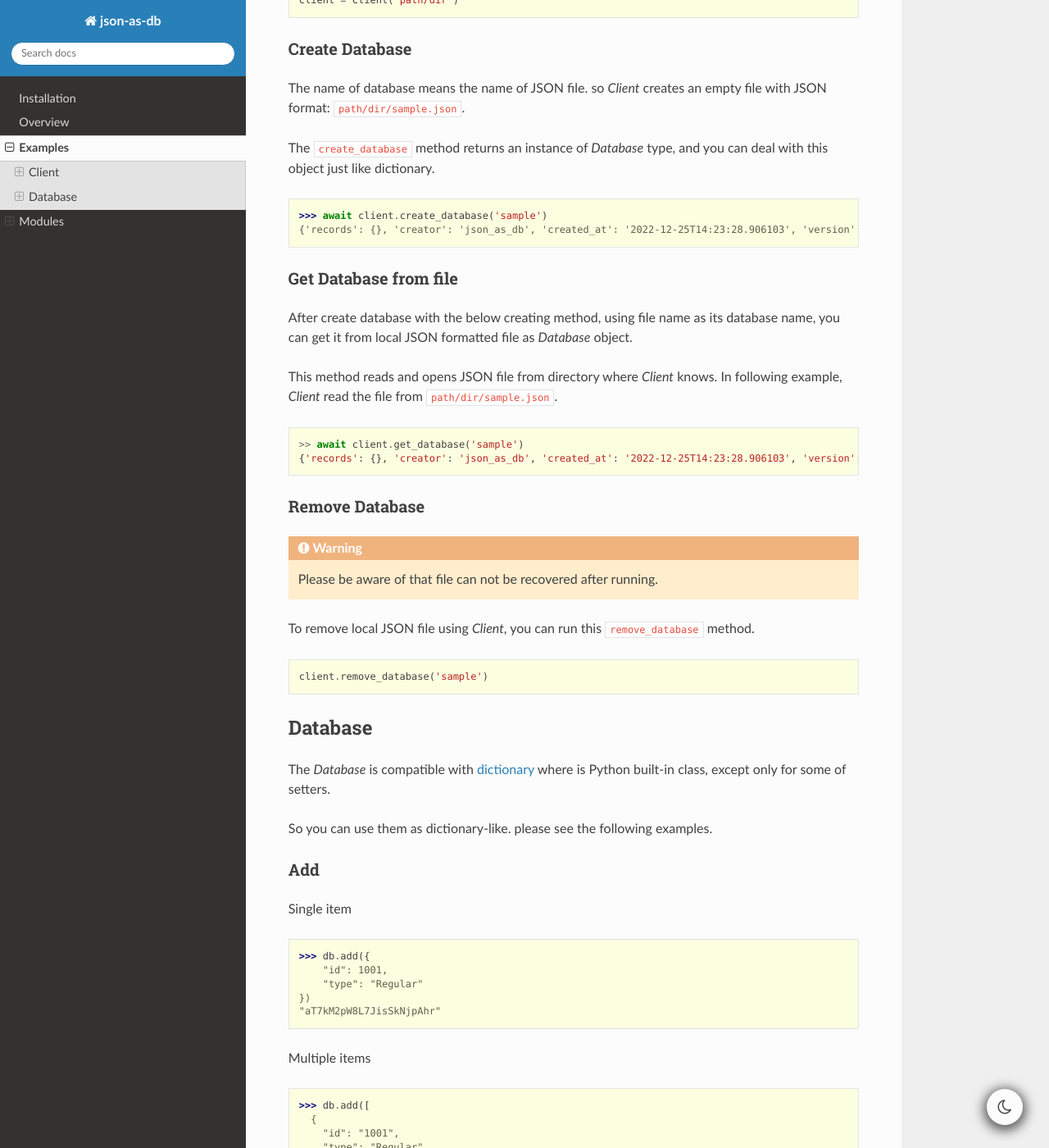
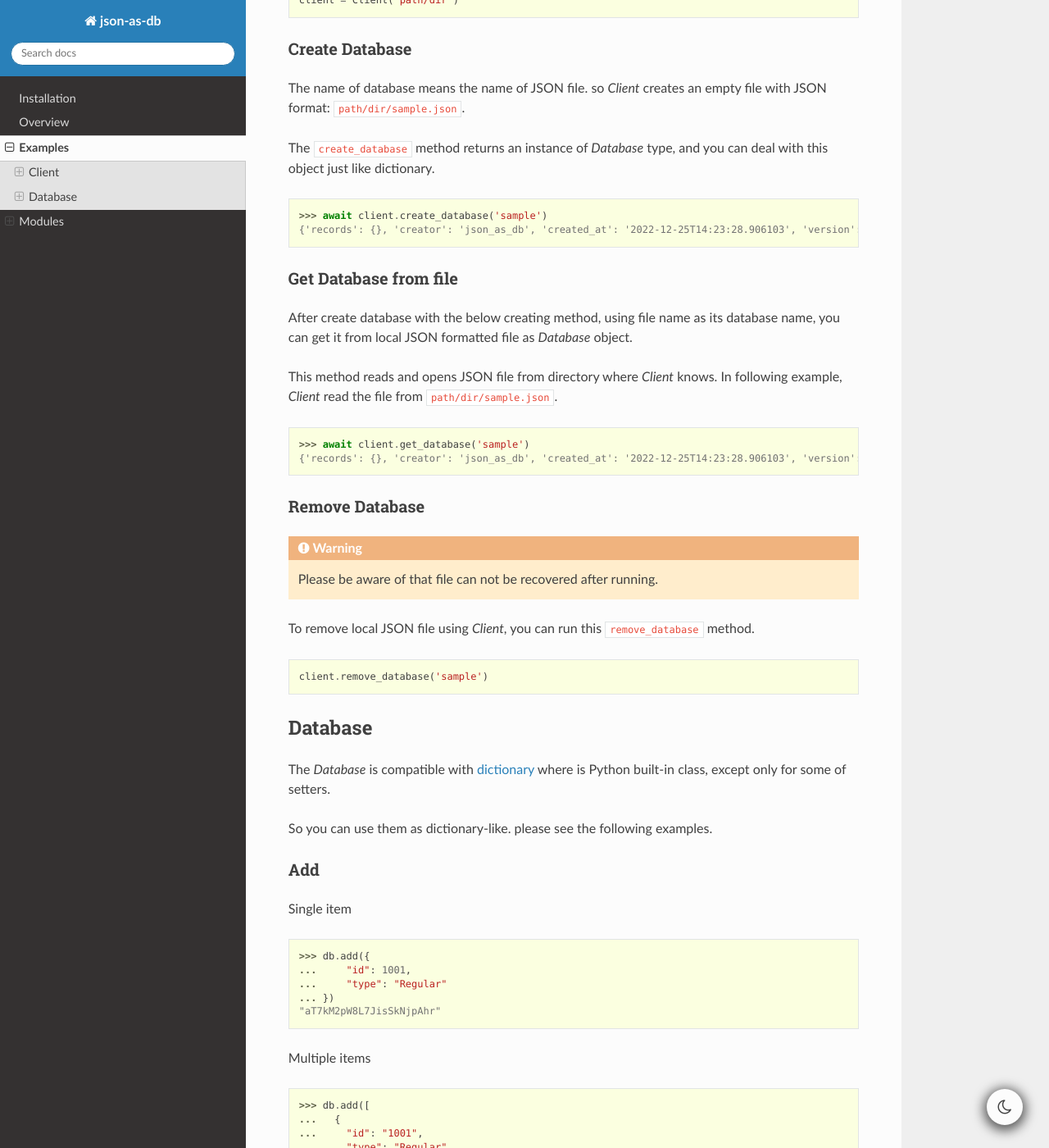
Before and after one commit to joonas-yoon/json-as-db, a Sphinx documentation site: the page built from docs/source/examples.rst, in a window 1280 px wide and 1400 px high, scrolled down 442 px. Shown: the whole window at 82% size. Built offline with Sphinx 7.4.7 and the Read the Docs theme 2.0.0, drawn with Linux system fonts in a browser that asks for light colours; some of the changed text lies outside the part shown.

Commit message:
docs+fix: update correct syntax and dark theme css

```diff
--- a/docs/source/_static/override.css
+++ b/docs/source/_static/override.css
@@ -1,9 +1,25 @@
-.highlight {
-  background-color: #fbffe0 !important;
+html[data-theme="dark"] body {
+  background-color: #101010;
 }
 
-.highlight .go {
+html[data-theme='dark'] .wy-side-nav-search {
+  background-color: #003b62 !important;
+}
+
+.rst-content div[class^="highlight"] {
+  background-color: #fbffe0;
+}
+
+.rst-content div[class^="highlight"] .gp {
   color: #5e6048;
+}
+
+html[data-theme="dark"] .rst-content div[class^="highlight"] {
+  background-color: #17181c;
+}
+
+html[data-theme="dark"] .rst-content div[class^="highlight"] .gp {
+  color: #dfe769;
 }
 
 .rst-content .toctree-wrapper ul li {
@@ -14,3 +30,28 @@
   margin-top: 0;
   margin-bottom: 0;
 }
+
+/* width */
+::-webkit-scrollbar {
+  width: 10px;
+  height: 8px;
+}
+
+/* Track */
+::-webkit-scrollbar-track {
+  background: none;
+}
+
+/* Handle */
+::-webkit-scrollbar-thumb {
+  background: #c5c5c5;
+}
+
+html[data-theme="dark"] ::-webkit-scrollbar-thumb {
+  background: #404040;
+}
+
+/* Handle on hover */
+::-webkit-scrollbar-thumb:hover {
+  background: #555;
+}
--- a/docs/source/examples.rst
+++ b/docs/source/examples.rst
@@ -46,7 +46,7 @@
 
 .. code-block:: python
 
-    >> await client.get_database('sample')
+    >>> await client.get_database('sample')
     {'records': {}, 'creator': 'json_as_db', 'created_at': '2022-12-25T14:23:28.906103', 'version': '1.0.0', 'updated_at': '2022-12-25T14:23:28.906103'}
 
 
@@ -82,9 +82,9 @@
 .. code-block:: python
 
     >>> db.add({
-        "id": 1001,
-        "type": "Regular"
-    })
+    ...     "id": 1001,
+    ...     "type": "Regular"
+    ... })
     "aT7kM2pW8L7JisSkNjpAhr"
 
 
@@ -93,19 +93,19 @@
 .. code-block:: python
 
     >>> db.add([
-      {
-        "id": "1001",
-        "type": "Regular"
-      },
-      {
-        "id": "1002",
-        "type": "Chocolate"
-      },
-      {
-        "id": "1003",
-        "type": "Blueberry"
-      },
-    ])
+    ...   {
+    ...     "id": "1001",
+    ...     "type": "Regular"
+    ...   },
+    ...   {
+    ...     "id": "1002",
+    ...     "type": "Chocolate"
+    ...   },
+    ...   {
+    ...     "id": "1003",
+    ...     "type": "Blueberry"
+    ...   },
+    ... ])
     ['FqkmbYFSCRCAHQWydhM69v', 'RUJGcVBFANvNRReXa8U3En', 'F3c3rWpzb3Wh2XYQpoYu9v']
 
 
@@ -155,10 +155,10 @@
 .. code-block:: python
 
     >>> db.modify(
-        id="FqkmbYFSCRCAHQWydhM69v",
-        value={
-            "type": "Irregular"
-        })
+    ...     id="FqkmbYFSCRCAHQWydhM69v",
+    ...     value={
+    ...         "type": "Irregular"
+    ...     })
     {'type': 'Irregular'}
 
 
@@ -167,10 +167,10 @@
 .. code-block:: python
 
     >>> db.modify(
-        id=["FqkmbYFSCRCAHQWydhM69v", "RUJGcVBFANvNRReXa8U3En"],
-        value=[
-            {'type': 'Apple'}, {'type': 'Orange'}
-        ])
+    ...     id=["FqkmbYFSCRCAHQWydhM69v", "RUJGcVBFANvNRReXa8U3En"],
+    ...     value=[
+    ...         {'type': 'Apple'}, {'type': 'Orange'}
+    ...     ])
     [{'type': 'Apple'}, {'type': 'Orange'}]
 
 
```
Also changed, not shown: other parts of docs/source/examples.rst (+7 -9 lines).
